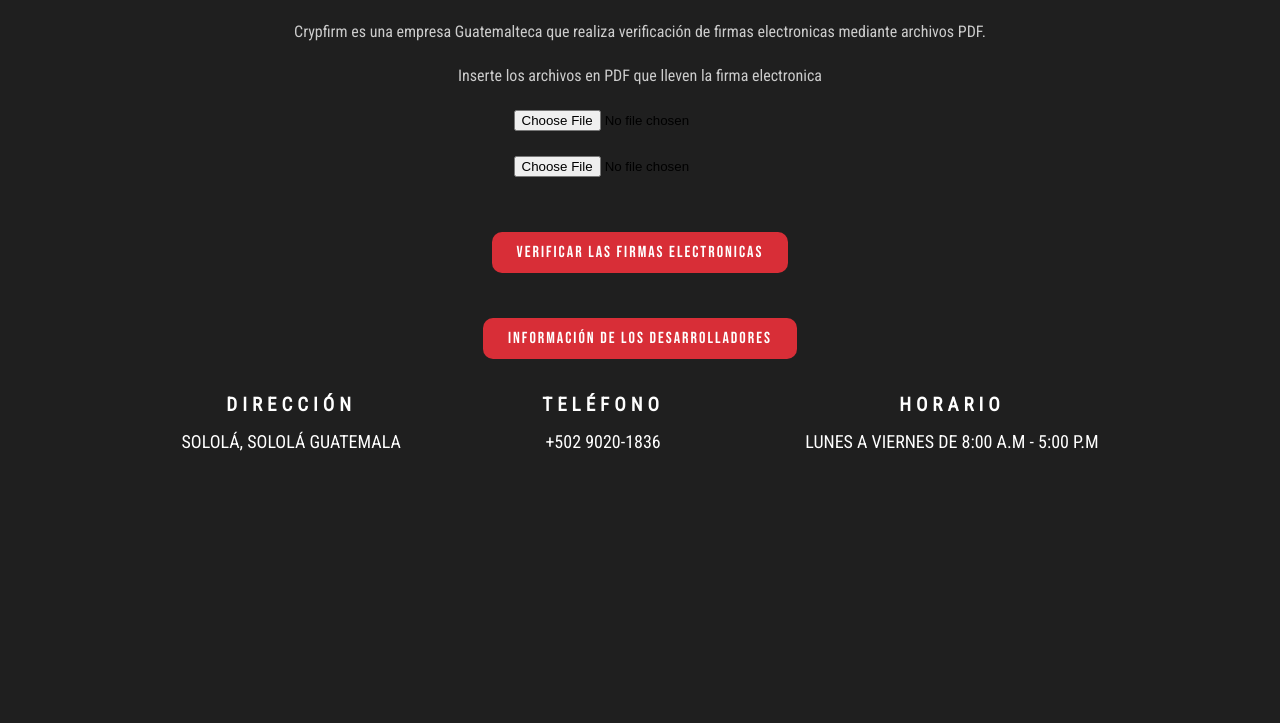
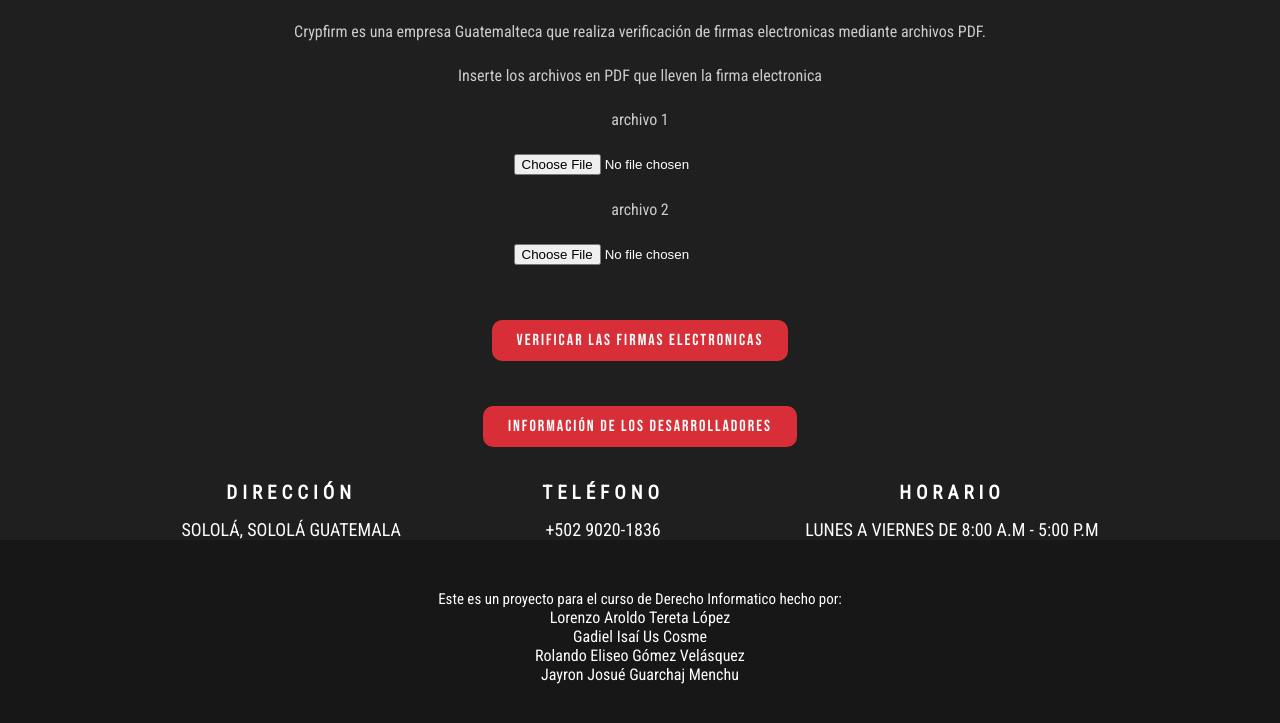
Before and after one commit to Jyrn-007/Proyecto_DerechoInf, a plain HTML site: page pagina_d_inicio_usuario.html in a window 1280 px wide. Shown: the part 105-828 px from the top of the page. Before the commit the page ends 800 px from the top, so only its background shows below. Drawn offline with Linux system fonts and the light colour scheme.

Commit message:
pagina_incio_usuario_nombres

```diff
--- a/css/estiloiniciousuario.css
+++ b/css/estiloiniciousuario.css
@@ -73,6 +73,13 @@
     margin-bottom: 45px;
 
 }
+.header-txt input{
+ color: white;
+
+}
+
+
+
 
 .header-txt h1,h2,span,h3 {
 
@@ -158,3 +165,31 @@
     color:white;
     text-transform: uppercase;
 }
+
+.footer {
+    background-color: rgb(24, 23, 23);
+    -webkit-padding-before: 40px;
+            padding-block-start: 50px;
+    display: -ms-grid;
+    display: grid;
+    justify-items: center;
+    -webkit-padding-after: 50px;
+            padding-block-end: 50px;
+  }
+  .footer__container {
+    width: 70%;
+  }
+  .footer__container p {
+    color: white;
+    font-size: 15px;
+    text-align: center;
+  }
+  .footer__container ul {
+    list-style: none;
+  }
+  .footer__container ul li {
+    font-size: 15
+    px;
+    color: white;
+    text-align: center;
+  }
--- a/pagina_d_inicio_usuario.html
+++ b/pagina_d_inicio_usuario.html
@@ -52,10 +52,9 @@
         <p>
             Inserte los archivos en PDF que lleven la firma electronica
         </p>
-
+        <p>archivo 1</p>
         <input type="file" name="ar1">
-        <p></p>
-
+        <p>archivo 2</p>
         <input type="file" name="ar2">
         <p></p>
         <a href="#" class="btn2">Verificar las firmas electronicas</a>
@@ -108,7 +107,23 @@
 
      </div>
 
+
   </div>
+
+
+  <footer class="footer">
+    <div class="footer__container">
+      <p class="container__contenido__footer">Este es un proyecto para el curso de Derecho Informatico hecho por: </p>
+
+      <ul class="container__nombres">
+    <li class="nombres__letras">Lorenzo Aroldo Tereta López </li>
+      <li class="nombres__letras">Gadiel Isaí Us Cosme</li>
+      <li class="nombres__letras">Rolando Eliseo Gómez Velásquez</li>
+      <li class="nombres__letras">Jayron Josué Guarchaj Menchu</li>
+      </ul>
+
+    </div>
+  </footer>
 </header>
 
 </body>
```
